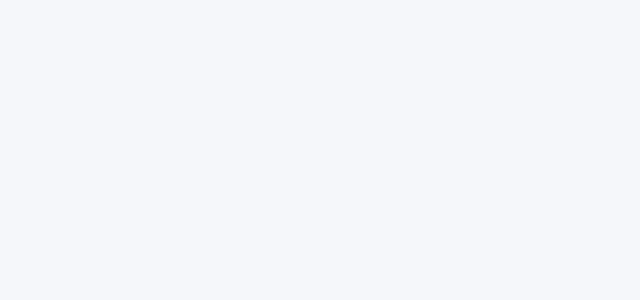
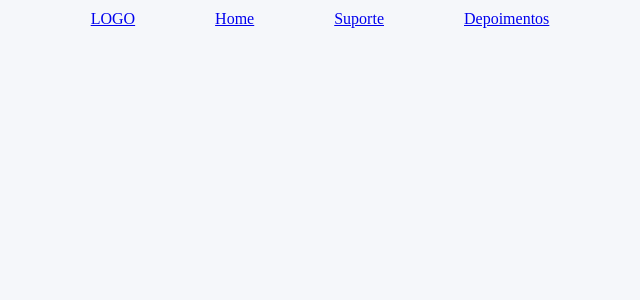
Before and after one commit to joaomacaoli/mind-support, a React (Vite) app: page / in a window 1280 px wide. Before the commit this address had no page. Shown: the top 300 px of the page, without its empty margins (320-960 px from the left). Built offline with nearby package versions, Linux system fonts and the light colour scheme.

Commit message:
feat: adicionado base da topbar

```diff
--- /dev/null
+++ b/src/components/topbar/index.jsx
@@ -0,0 +1,17 @@
+import { NavLink } from "react-router-dom";
+import "./styles.css";
+
+export default function Topbar() {
+  return (
+    <nav className="container-nav">
+      <div>
+        <NavLink to="/">LOGO</NavLink>
+      </div>
+      <div className="container-top-bar-menu">
+        <NavLink to="/">Home</NavLink>
+        <NavLink to="/supportgroup">Suporte</NavLink>
+        <NavLink to="/anonymousTestimonial">Depoimentos</NavLink>
+      </div>
+    </nav>
+  );
+}
--- /dev/null
+++ b/src/components/topbar/styles.css
@@ -0,0 +1,48 @@
+.container-nav {
+  width: 100%;
+  max-width: 25rem;
+  margin: 0 auto;
+  display: flex;
+  justify-content: space-between;
+  gap: 5rem;
+  padding: 10px;
+}
+
+.container-top-bar-menu {
+  display: flex;
+  justify-content: space-between;
+  gap: 2rem;
+}
+
+/* Tablet */
+@media (min-width: 48rem) {
+  .container-nav {
+    max-width: 40rem;
+  }
+
+  .container-top-bar-menu {
+    gap: 3rem;
+  }
+}
+
+/* Desktop */
+@media (min-width: 64rem) {
+  .container-nav {
+    max-width: 48rem;
+  }
+
+  .container-top-bar-menu {
+    gap: 4rem;
+  }
+}
+
+/* Desktop */
+@media (min-width: 80rem) {
+  .container-nav {
+    max-width: 64rem;
+  }
+
+  .container-top-bar-menu {
+    gap: 5rem;
+  }
+}
--- a/src/main.jsx
+++ b/src/main.jsx
@@ -2,10 +2,12 @@ import React from "react";
 import { createRoot } from "react-dom/client";
 import { BrowserRouter } from "react-router-dom";
 import App from "./App.jsx";
+import Topbar from "./components/topbar/index.jsx";
 
 createRoot(document.getElementById("root")).render(
   <React.StrictMode>
     <BrowserRouter>
+      <Topbar />
       <App />
     </BrowserRouter>
   </React.StrictMode>
```
